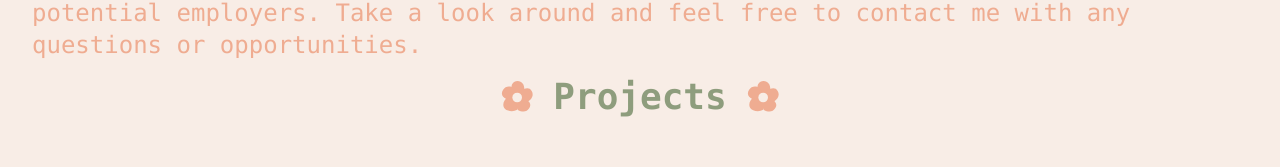
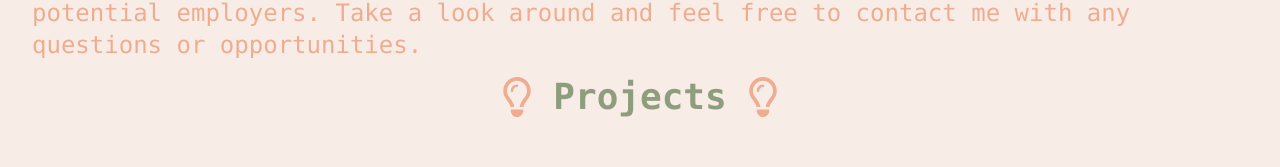
Before and after one commit to lyjeileen/portfolio, a Next.js app: page / in a window 1280 px wide. Shown: the part 143-310 px from the top of the page. Built offline with nearby package versions, Linux system fonts and the light colour scheme.

Commit message:
Move code to Projects component

```diff
--- a/components/Projects.tsx
+++ b/components/Projects.tsx
@@ -71,5 +71,28 @@ export default function Projects() {
   const projectList = projects.map((project) => (
     <Project project={project} key={project.name} />
   ));
-  return <div>{projectList}</div>;
+  return (
+    <>
+      <div className="flex justify-center mt-4">
+        <svg
+          xmlns="http://www.w3.org/2000/svg"
+          viewBox="0 0 384 512"
+          className="w-10 h-10 fill-softred"
+        >
+          <path d="M297.2 248.9c14.4-20.6 22.8-45.7 22.8-72.9 0-70.7-57.3-128-128-128S64 105.3 64 176c0 27.2 8.4 52.3 22.8 72.9 3.7 5.3 8.1 11.3 12.8 17.7 12.9 17.7 28.3 38.9 39.8 59.8 10.4 19 15.7 38.8 18.3 57.5H109c-2.2-12-5.9-23.7-11.8-34.5-9.9-18-22.2-34.9-34.5-51.8-5.2-7.1-10.4-14.2-15.4-21.4C27.6 247.9 16 213.3 16 176 16 78.8 94.8 0 192 0s176 78.8 176 176c0 37.3-11.6 71.9-31.4 100.3-5 7.2-10.2 14.3-15.4 21.4-12.3 16.8-24.6 33.7-34.5 51.8-5.9 10.8-9.6 22.5-11.8 34.5h-48.5c2.6-18.7 7.9-38.6 18.3-57.5 11.5-20.9 26.9-42.1 39.8-59.8 4.7-6.4 9-12.4 12.7-17.7zM192 128c-26.5 0-48 21.5-48 48 0 8.8-7.2 16-16 16s-16-7.2-16-16c0-44.2 35.8-80 80-80 8.8 0 16 7.2 16 16s-7.2 16-16 16zm0 384c-44.2 0-80-35.8-80-80v-16h160v16c0 44.2-35.8 80-80 80z"></path>
+        </svg>
+        <h1 className="text-grassgreen text-4xl text-center font-bold mx-4">
+          Projects
+        </h1>
+        <svg
+          xmlns="http://www.w3.org/2000/svg"
+          viewBox="0 0 384 512"
+          className="w-10 h-10 fill-softred"
+        >
+          <path d="M297.2 248.9c14.4-20.6 22.8-45.7 22.8-72.9 0-70.7-57.3-128-128-128S64 105.3 64 176c0 27.2 8.4 52.3 22.8 72.9 3.7 5.3 8.1 11.3 12.8 17.7 12.9 17.7 28.3 38.9 39.8 59.8 10.4 19 15.7 38.8 18.3 57.5H109c-2.2-12-5.9-23.7-11.8-34.5-9.9-18-22.2-34.9-34.5-51.8-5.2-7.1-10.4-14.2-15.4-21.4C27.6 247.9 16 213.3 16 176 16 78.8 94.8 0 192 0s176 78.8 176 176c0 37.3-11.6 71.9-31.4 100.3-5 7.2-10.2 14.3-15.4 21.4-12.3 16.8-24.6 33.7-34.5 51.8-5.9 10.8-9.6 22.5-11.8 34.5h-48.5c2.6-18.7 7.9-38.6 18.3-57.5 11.5-20.9 26.9-42.1 39.8-59.8 4.7-6.4 9-12.4 12.7-17.7zM192 128c-26.5 0-48 21.5-48 48 0 8.8-7.2 16-16 16s-16-7.2-16-16c0-44.2 35.8-80 80-80 8.8 0 16 7.2 16 16s-7.2 16-16 16zm0 384c-44.2 0-80-35.8-80-80v-16h160v16c0 44.2-35.8 80-80 80z"></path>
+        </svg>
+      </div>
+      <div className="mb-4">{projectList}</div>
+    </>
+  );
 }
--- a/pages/index.tsx
+++ b/pages/index.tsx
@@ -17,13 +17,6 @@ export default function Home() {
           projects and skills to potential employers. Take a look around and
           feel free to contact me with any questions or opportunities.
         </p>
-        <div className="flex justify-center mt-4">
-          <Image src="/flower2.svg" alt="flower" width={40} height={40} />
-          <h1 className="text-grassgreen text-4xl text-center font-bold mx-4">
-            Projects
-          </h1>
-          <Image src="/flower2.svg" alt="flower" width={40} height={40} />
-        </div>
 
         <Projects />
         {/* <h1 className="text-grassgreen text-4xl text-center font-bold mx-4">
```
